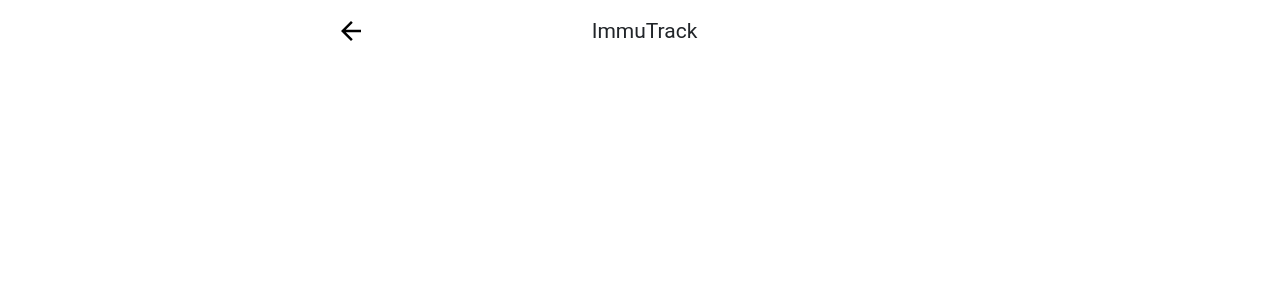
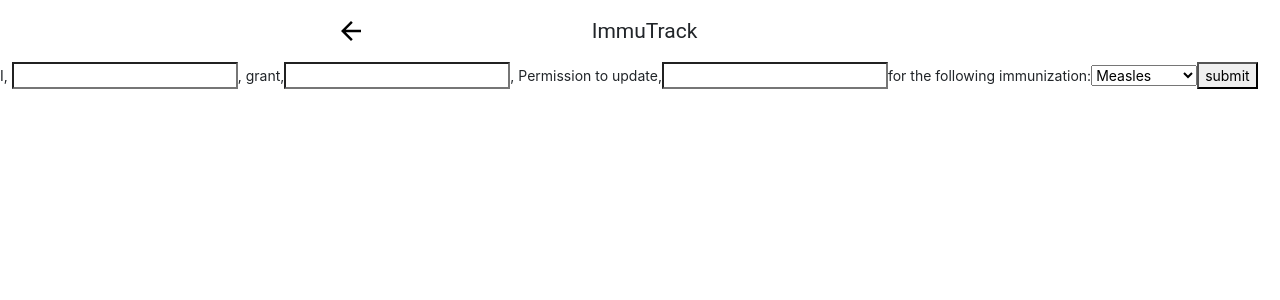
Before and after one commit to aaronw4/Immunization-Front-End, a React (Create React App) app in the folder immutrack/: page /permissions in a window 1280 px wide. Shown: the top 300 px of the page. Built offline with nearby package versions, Linux system fonts and the light colour scheme.

Commit message:
added permissions component not complete and working yet and refactored action creators

```diff
--- a/immutrack/src/components/login/Login.js
+++ b/immutrack/src/components/login/Login.js
@@ -2,7 +2,7 @@ import React from "react";
 import { connect } from "react-redux";
 import { Form, Field, withFormik } from "formik";
 import * as Yup from "yup";
-import { getParentAction } from "../../actions";
+import { loginAction } from "../../actions";
 import {
   makeStyles,
   withStyles,
@@ -154,7 +154,7 @@ const HOCForm = withFormik({
     //     props.history.push("/user");
     //   });
     //console.log('here1');
-    props.getParentAction(props, values); //Need to await
+    props.loginAction(props, values); //Need to await
   }
 })(Login);
 
@@ -164,7 +164,7 @@ const mapStateToProps = state => ({
 
 const LoginForm = connect(
   mapStateToProps,
-  { getParentAction }
+  { loginAction }
 )(HOCForm);
 
 export default LoginForm;
--- a/immutrack/src/components/patient/AddChild.js
+++ b/immutrack/src/components/patient/AddChild.js
@@ -11,12 +11,7 @@ const AddChild = props => {
 
     async function handleSubmit(e){
         e.preventDefault();
-        await props.addChildAction(props.parentId, {
-            "firstName": "Added Child",
-            "lastName": "123",
-            "dateOfBirth": "11/11/11",
-            "socialSecuirtyNumber": "222-22-2222"
-        }, props);
+        await props.addChildAction(props.userId, child, props);
 
     }
 
@@ -38,17 +33,17 @@ const AddChild = props => {
                onChange={handleInput}
                value={child.dateOfBirth}/>
         <input type='text'
-               name='socialSecurityNumber'
+               name='socialSecuirtyNumber'
                placeholder='Social Security Number'
                onChange={handleInput}
-               value={child.socialSecurityNumber}/>
+               value={child.socialSecuirtyNumber}/>
         <button type='submit'>submit</button>
     </form>)
 }
 
 const mapStateToProps = state => {
     return {
-        parentId: state.patientReducer.parentId
+        userId: state.patientReducer.userId
     }
 }
 
--- a/immutrack/src/components/patient/PatientHome.js
+++ b/immutrack/src/components/patient/PatientHome.js
@@ -1,8 +1,5 @@
 import React, { useState, useEffect } from 'react';
 import { connect } from 'react-redux';
-import { getParentAction } from '../../actions';
-import { getChildrenAction } from '../../actions';
-import { getImmunizations } from '../../actions';
 import './PatientHome.css';
 
 const PatientHome = props => {
@@ -11,17 +8,17 @@ const PatientHome = props => {
 
     const [active, setActive] = useState(-1);
 
-    // useEffect(() => {
-    //     props.getChildrenAction(props.parentId);
-    // }, []);
 
-
-    const addChild = () => {
+    const addChildButton = () => {
         setTimeout(() => props.history.push('/add-child'), 1000);
     }
 
     const displayVacc = (index) => {
         setActive(index);
+    }
+
+    const permissionButton = () => {
+        props.history.push('/permissions');
     }
 
     return(
@@ -34,7 +31,7 @@ const PatientHome = props => {
                         <div key={patient.id}
                              onClick={() => displayVacc(index)} >
 
-                            <h1>{patient.firstName}</h1>
+                            <h1>{patient.firstName} {patient.lastName}</h1>
                             {/* {console.log('SECOND')} */}
                             <div className={active === index ? 'Show-Vaccines' : 'Hide-Vaccines'} >
                                 {patient['immunizations'].map(vac => {
@@ -43,7 +40,8 @@ const PatientHome = props => {
                             </div>
                     </div>)
             })}
-            <button onClick={addChild}>Add Child</button>
+            <button onClick={addChildButton}>Add Child</button>
+            <button onClick={permissionButton}>Permissions</button>
         </div>
     )
 }
@@ -59,5 +57,5 @@ const mapStateToProps = state => {
 }
 
 export default
-connect(mapStateToProps, {getParentAction, getChildrenAction, getImmunizations})
+connect(mapStateToProps, {})
 (PatientHome);
--- a/immutrack/src/components/patient/Permissions.js
+++ b/immutrack/src/components/patient/Permissions.js
@@ -0,0 +1,78 @@
+import React, { useState } from 'react';
+import { connect } from 'react-redux';
+import { updateChildAction } from '../../actions';
+
+const Permissions = props => {
+    const [permission, setPermission] = useState({vaccine: 'Measles',
+                                                  location: 'Unknown',
+                                                  grantPermission: true,
+                                                  immunizationCompleted: false,
+                                                  date: 'asdfsafdsadf'})
+    const [foundChild, setFoundChild] = useState(true);
+
+    const typesofVaccines = [
+        "Measles",
+        "Rotavirus",
+        "Smallpox",
+        "Chickenpox",
+        "Yellow Fever",
+        "Heapatitis A",
+        "Polio",
+        "Rabies"
+      ];
+
+    const handleChange = e => {
+        setPermission({...permission, [e.target.name]: e.target.value});
+    }
+
+    const handleSubmit = e => {
+        e.preventDefault();
+        props.childList.forEach(child => {
+            console.log(`list: ${child.firstName} ${child.lastName} === input: ${permission.childsName}`)
+            if(`${child.firstName} ${child.lastName}` === permission.childsName){
+                child.immunizations.forEach(vac => {
+                    console.log(`VaccineList: ${vac.vaccine} === input: ${permission.vaccine}`)
+                    if(vac.vaccine === permission.vaccine){
+                        props.updateChildAction(vac.id, permission, props);
+                    }
+                })
+            }
+        })
+        setFoundChild(false);
+    }
+
+    return(
+        <form onSubmit={handleSubmit}>
+            I, <input type='text'
+                name='fullName'
+                value={permission.fullName}
+                onChange={handleChange}/>,
+            grant,
+                <input type='text'
+                    name='doctorsOffice'
+                    value={permission.doctorsOffice}
+                    onChange={handleChange}/>,
+            Permission to update,
+                <input type='text'
+                    name='childsName'
+                    value={permission.childsName}
+                    onChange={handleChange}/>
+                <span>{foundChild ? null : <p>Child Name Not Found</p>}</span>
+            for the following immunization:
+                <select value={permission.vaccine} onChange={handleChange} name='vaccine'>
+                    {typesofVaccines.map(vac => {
+                        return <option value={vac}>{vac}</option>
+                    })}
+                </select>
+                <button type='submit'>submit</button>
+        </form>
+    )
+}
+
+const mapStateToProps = state => {
+    return {
+        childList: state.patientReducer.childList
+    }
+}
+
+export default connect(mapStateToProps, {updateChildAction})(Permissions);
--- a/immutrack/src/reducers/patientReducers.js
+++ b/immutrack/src/reducers/patientReducers.js
@@ -1,6 +1,6 @@
 import { SET_IMMUNIZATION_ACTION } from '../actions';
 import { SET_CHILD_ACTION } from '../actions';
-import { SET_PARENT_ACTION } from '../actions';
+import { SET_USER_ACTION } from '../actions';
 
 const initialState = {
     childList: [
@@ -29,7 +29,7 @@ const initialState = {
         */
     ],
     display: false,
-    parentId: -1
+    userId: -1
 }
 
 export const patientReducer = (state = initialState, action) => {
@@ -49,10 +49,10 @@ export const patientReducer = (state = initialState, action) => {
                childList: [...tempArr],
                display: true
             }
-        case SET_PARENT_ACTION:
+        case SET_USER_ACTION:
             return {
                 ...state,
-                parentId: action.payload,
+                userId: action.payload,
                 display: false
             }
         default:
--- a/immutrack/src/utils/Router.js
+++ b/immutrack/src/utils/Router.js
@@ -5,6 +5,7 @@ import LoginChoose from "../components/login/LoginChoose";
 import LoginForm from "../components/login/Login";
 import PateintHome from '../components/patient/PatientHome';
 import AddChild from '../components/patient/AddChild';
+import Permissions from '../components/patient/Permissions';
 
 const Router = () => {
   return (
@@ -16,6 +17,7 @@ const Router = () => {
         <Route path="/provider-login" component={LoginForm} />
         <Route path='/patient-home' component={PateintHome} />
         <Route path='/add-child' component={AddChild} />
+        <Route path='/permissions' component={Permissions} />
       </Switch>
     </>
   );
```
Also changed, not shown: immutrack/src/actions/index.js (+31 -12 lines).
